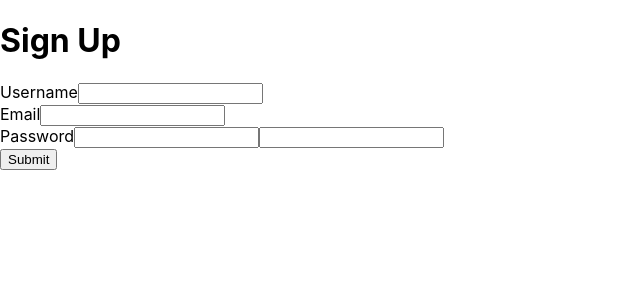
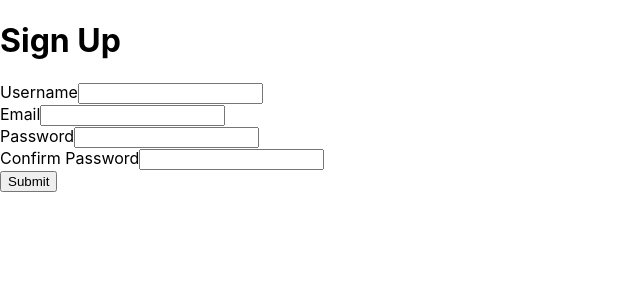
Before and after one commit to zach-cullen/fullstack-django-next, a Next.js app in the folder frontend/: page /signup in a window 1280 px wide. Shown: the top 300 px of the page, without its empty margins (0-640 px from the left). Built offline with nearby package versions, Linux system fonts and the light colour scheme.

Commit message:
Add confirm password label

```diff
--- a/frontend/pages/signup.js
+++ b/frontend/pages/signup.js
@@ -53,6 +53,8 @@ const SignUp = () => {
           onChange={formik.handleChange}
           value={formik.values.password1}
         />
+        <br />
+        <label htmlFor="password2">Confirm Password</label>
         <input
           id="password2"
           name="password2"
```
